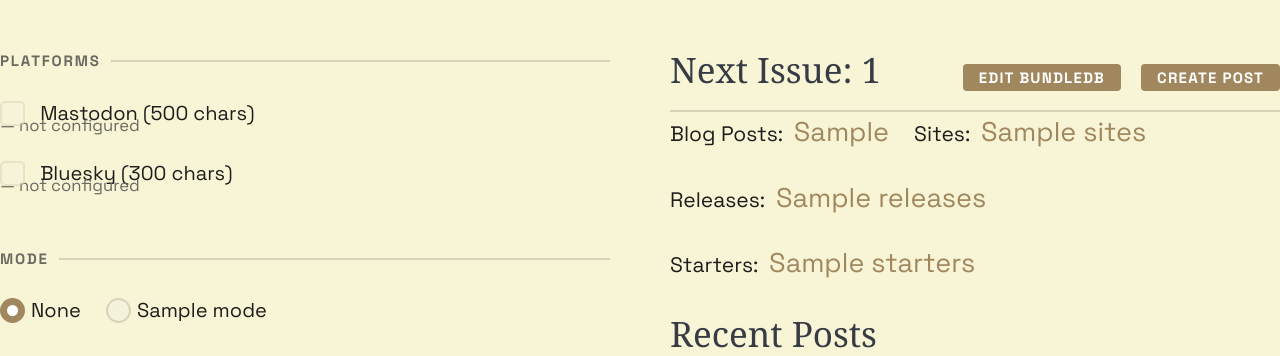
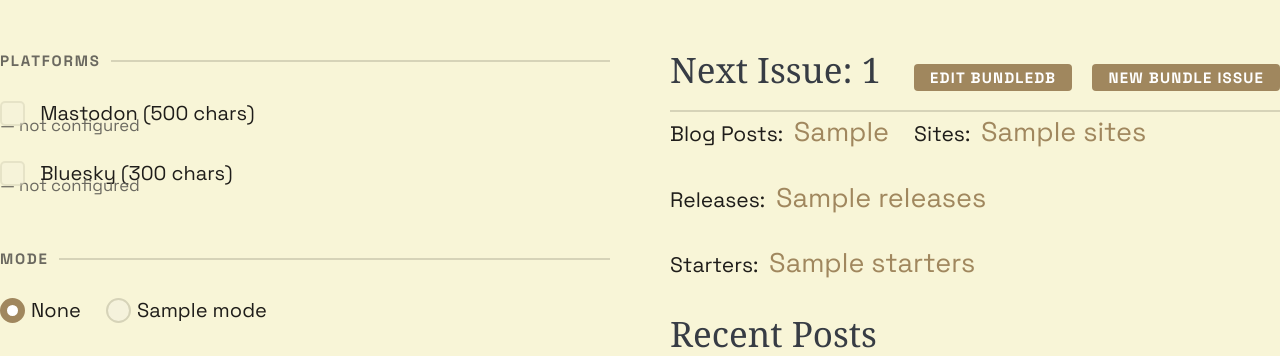
Before and after one commit to bobmonsour/social-posting, a Flask app: template templates/compose.html in a window 1280 px wide. Shown: the part 168-524 px from the top of the page. Run offline with Flask 3, Linux system fonts and the light colour scheme; the template is opened without the code that fills it: most values are stand-ins (such as "Sample title", 1, 10 or a date in 2020); some libraries are stand-ins or nearby versions; some web fonts are replaced.

Commit message:
Rename Create Post button to New Bundle Issue
Co-Authored-By: Claude Opus 4.6 <noreply@anthropic.com>

```diff
--- a/static/js/compose.js
+++ b/static/js/compose.js
@@ -731,17 +731,17 @@ document.addEventListener("DOMContentLoaded", () => {
                 const data = await resp.json();
                 if (data.success) {
                     btnCreatePost.hidden = true;
-                    btnCreatePost.textContent = "Create Post";
+                    btnCreatePost.textContent = "New Bundle Issue";
                     btnCreatePost.disabled = false;
                     if (btnDeletePost) btnDeletePost.hidden = false;
                     if (btnEditPost) btnEditPost.hidden = false;
                 } else {
                     btnCreatePost.textContent = data.error || "Error";
-                    setTimeout(() => { btnCreatePost.textContent = "Create Post"; btnCreatePost.disabled = false; }, 3000);
+                    setTimeout(() => { btnCreatePost.textContent = "New Bundle Issue"; btnCreatePost.disabled = false; }, 3000);
                 }
             } catch {
                 btnCreatePost.textContent = "Error";
-                setTimeout(() => { btnCreatePost.textContent = "Create Post"; btnCreatePost.disabled = false; }, 3000);
+                setTimeout(() => { btnCreatePost.textContent = "New Bundle Issue"; btnCreatePost.disabled = false; }, 3000);
             }
         });
     }
--- a/templates/compose.html
+++ b/templates/compose.html
@@ -167,7 +167,7 @@
             <a href="/editor" class="btn-nav">Edit bundledb</a>
             <button type="button" class="btn-nav btn-create-post" id="btn-create-post"
                     data-issue="{{ issue_counts.issue_number }}"
-                    {% if blog_post_exists %}hidden{% endif %}>Create Post</button>
+                    {% if blog_post_exists %}hidden{% endif %}>New Bundle Issue</button>
             <button type="button" class="btn-del-draft" id="btn-delete-post"
                     data-issue="{{ issue_counts.issue_number }}"
                     {% if not blog_post_exists %}hidden{% endif %}>Del</button>
```
